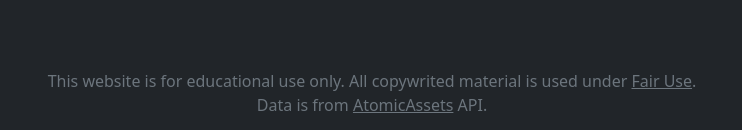
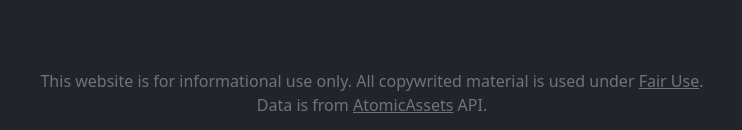
Before and after one commit to jdustins/jdustins.github.io, a plain HTML site: page index.html in a window 1280 px wide. Shown: the part 777-907 px from the top of the page, 268-1010 px from the left. Drawn offline with nearby package versions, Linux system fonts and the light colour scheme; no server answers.

Commit message:
changed footer

```diff
--- a/index.html
+++ b/index.html
@@ -79,7 +79,7 @@ https://github.com/jdustins
     </div>
     <footer class="footer mt-auto py-3 bg-dark align-items-center">
       <div class="container text-center">
-        <span class="text-muted">This website is for educational use only. All copywrited material is used under <a href="https://www.law.cornell.edu/uscode/text/17/107" class="text-secondary">Fair Use</a>.<br /> Data is from <a href="https://atomicassets.io" class="text-secondary">AtomicAssets</a> API.</span>
+        <span class="text-muted">This website is for informational use only. All copywrited material is used under <a href="https://www.law.cornell.edu/uscode/text/17/107" class="text-secondary">Fair Use</a>.<br /> Data is from <a href="https://atomicassets.io" class="text-secondary">AtomicAssets</a> API.</span>
       </div>
     </footer>
   </body>
```
